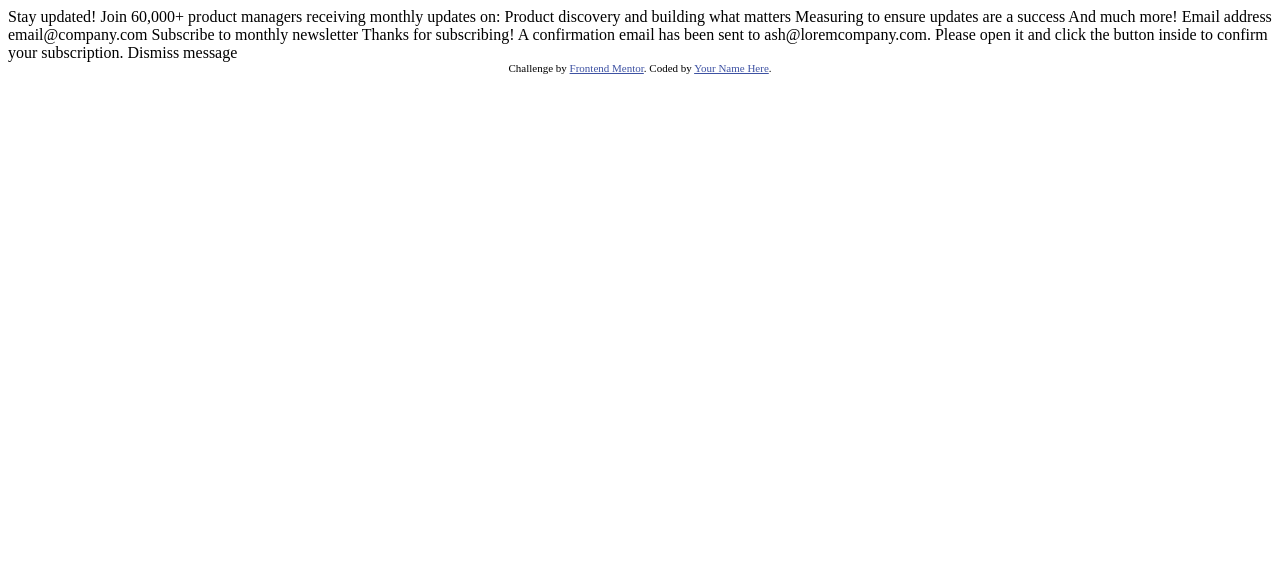
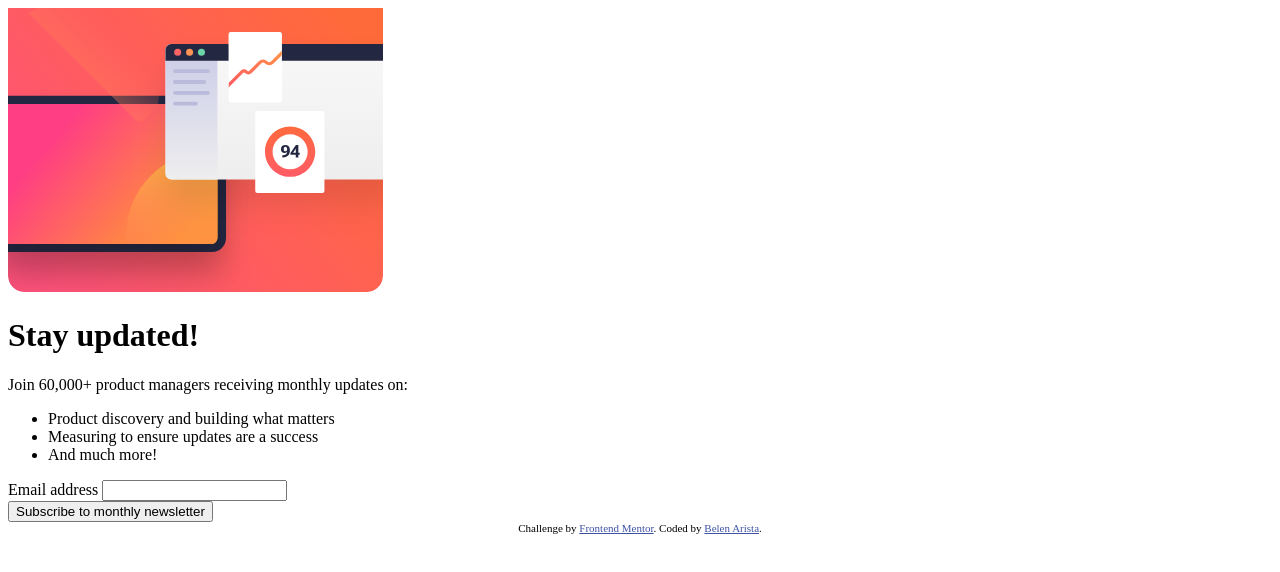
Before and after one commit to anabelena/newsletter-sign-up, a plain HTML site: page index.html in a window 1280 px wide. Drawn offline with Linux system fonts and the light colour scheme.

Commit message:
finished structure

```diff
--- a/index.html
+++ b/index.html
@@ -16,37 +16,37 @@
 </head>
 <body>
 
-  <!-- Sign-up form start -->
+  <div class="newsletter-cta">
 
-  Stay updated!
+    <picture>
+      <img src="/assets/images/illustration-sign-up-mobile.svg" alt="">
+    </picture>
 
-  Join 60,000+ product managers receiving monthly updates on:
+    <h1> Stay updated! </h1>
 
-  Product discovery and building what matters
-  Measuring to ensure updates are a success
-  And much more!
+    <p> Join 60,000+ product managers receiving monthly updates on:</p>
+    <ul class="checkmark-list">
+      <li> Product discovery and building what matters </li>
+      <li> Measuring to ensure updates are a success</li>
+      <li> And much more! </li>
+    </ul>
 
-  Email address
-  email@company.com
+    <form>
 
-  Subscribe to monthly newsletter
+      <div class="form-group">
+        <label for="email"> Email address </label>
+        <input type="email" id="email">
+      </div>
 
-  <!-- Sign-up form end -->
+      <button class="button"> Subscribe to monthly newsletter </button>
 
-  <!-- Success message start -->
+    </form>
 
-  Thanks for subscribing!
-
-  A confirmation email has been sent to ash@loremcompany.com.
-  Please open it and click the button inside to confirm your subscription.
-
-  Dismiss message
-
-  <!-- Success message end -->
+  </div>
 
   <div class="attribution">
     Challenge by <a href="https://www.frontendmentor.io?ref=challenge" target="_blank">Frontend Mentor</a>.
-    Coded by <a href="#">Your Name Here</a>.
+    Coded by <a href="#">Belen Arista</a>.
   </div>
 </body>
 </html>
--- /dev/null
+++ b/styles.css
@@ -0,0 +1,3 @@
+*{
+
+}
```
Also changed, not shown: 1 other file.
